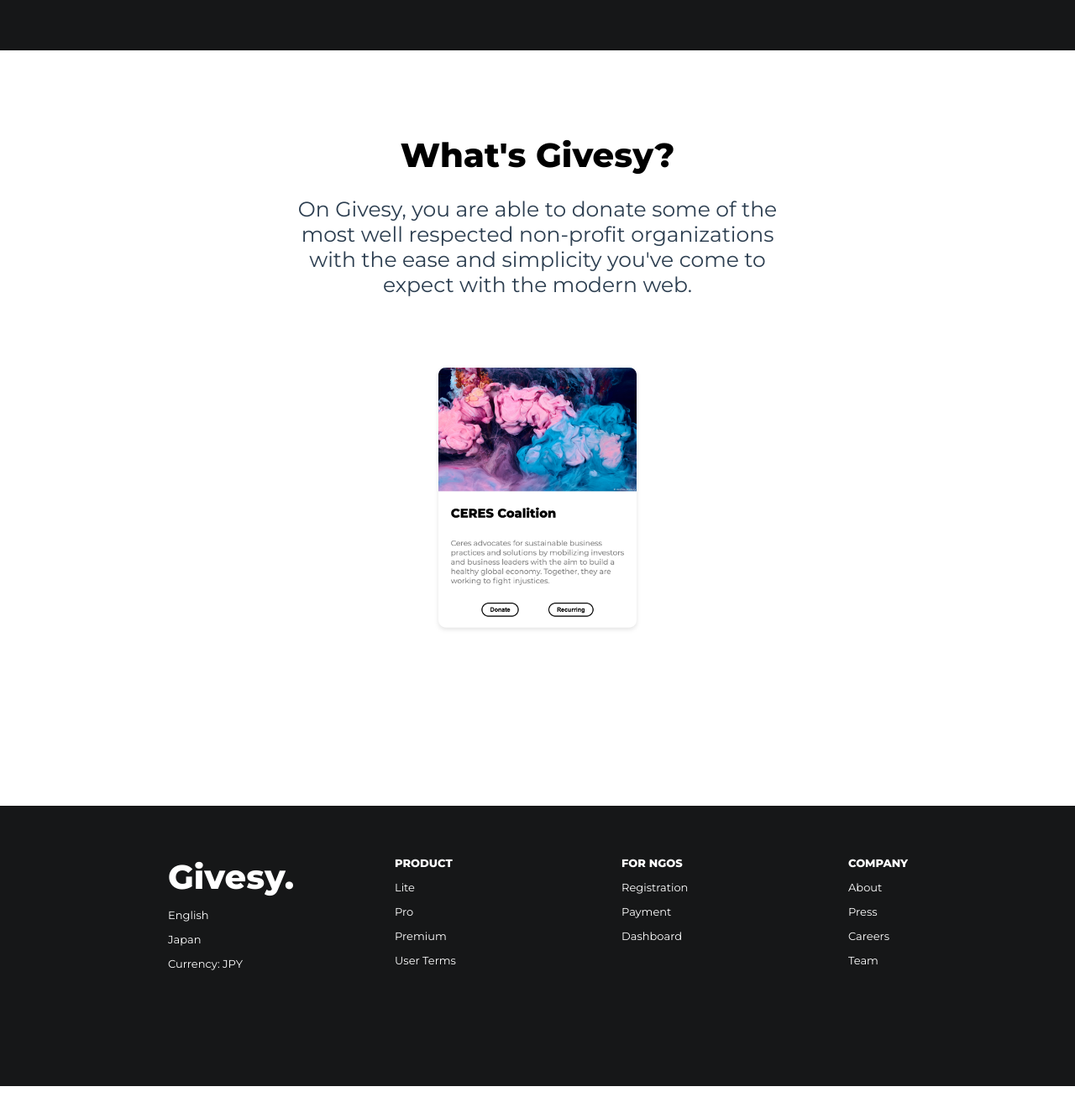
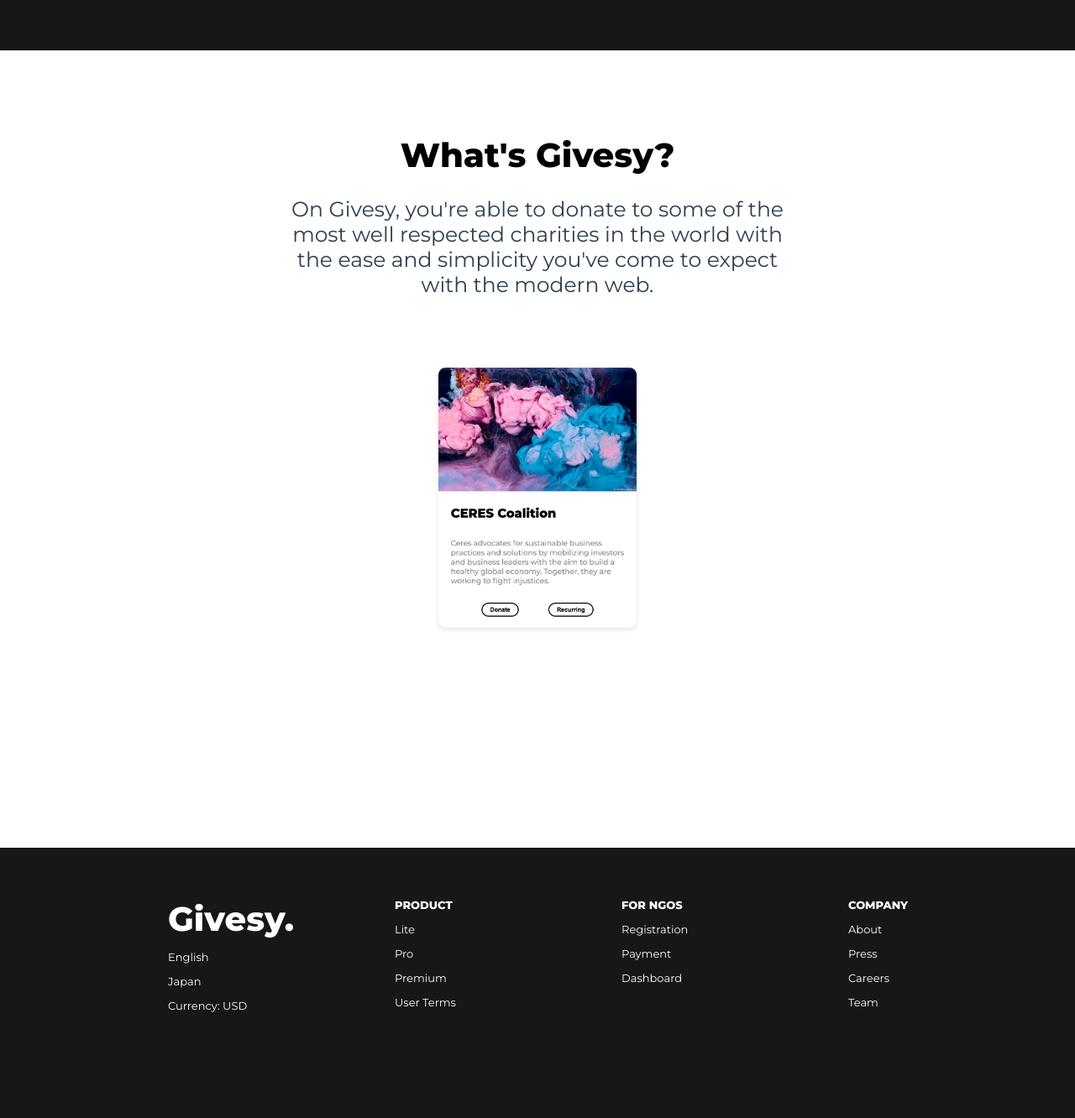
Before and after one commit to eremitik/Givesy, a Vue app: page / in a window 1280 px wide. Shown: the part 640-1972 px from the top of the page at 84% size. Before the commit the page ends 1934 px from the top, so only its background shows below. Built offline with nearby package versions, Linux system fonts and the light colour scheme; no server answers.

Commit message:
minor change to splash text

```diff
--- a/src/components/Product.vue
+++ b/src/components/Product.vue
@@ -101,7 +101,7 @@ export default {
 <style scope>
 .product {
   /* display: grid; */
-  /* grid-template-columns: repeat(4, 1fr); */
+  /* grid-template-columns: repeat(3, 1fr); */
   /* margin-left: 6px; */
 }
 .product-card {
@@ -109,6 +109,7 @@ export default {
   transition: 0.3s;
   border-radius: 15px;
   width: 400px;
+  /* height: 550px; */
   margin-bottom: 50px;
   margin-left: auto;
   margin-right: auto;
--- a/src/views/Footer.vue
+++ b/src/views/Footer.vue
@@ -5,7 +5,7 @@
       <text class="footer-text-logo">Givesy.</text>
       <p>English</p>
       <p>Japan</p>
-      <p>Currency: JPY</p>
+      <p>Currency: USD</p>
     </div>
     <div class="footer-text">
       <text class="footer-text-title">PRODUCT</text>
--- a/src/views/Splash.vue
+++ b/src/views/Splash.vue
@@ -8,7 +8,7 @@
   <div class="splash-spacing">
     <div>
       <text class="sub-title">What's Givesy?</text>
-      <p class="sub-paragraph"> On Givesy, you are able to donate some of the most well respected non-profit organizations with the ease and simplicity you've come to expect with the modern web.</p>
+      <p class="sub-paragraph"> On Givesy, you're able to donate to some of the most well respected charities in the world with the ease and simplicity you've come to expect with the modern web.</p>
       <img class="front-pic" src="../../images/frontpic.png">
     </div>
 
@@ -96,7 +96,7 @@ export default {
   }
 
   .splash-spacing {
-    height: 800px;
+    height: 850px;
     padding-top: 100px;
   }
 
```
